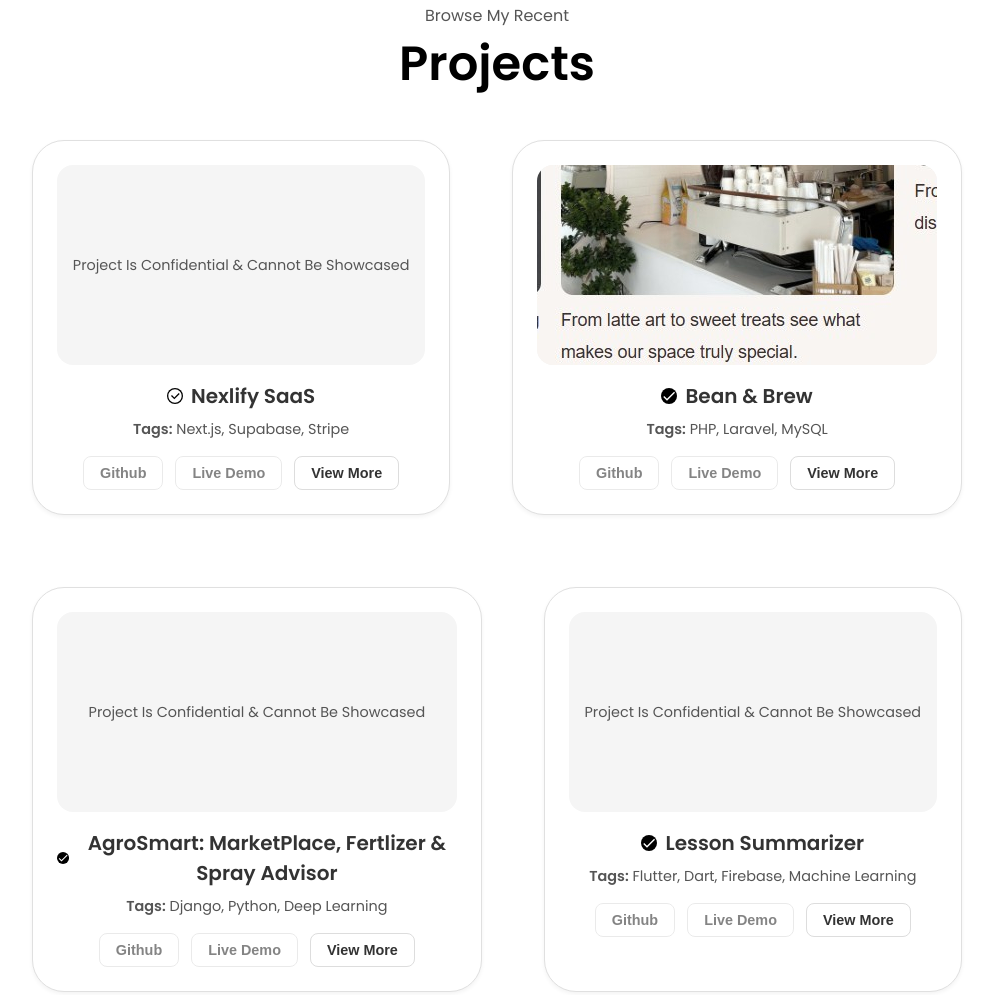
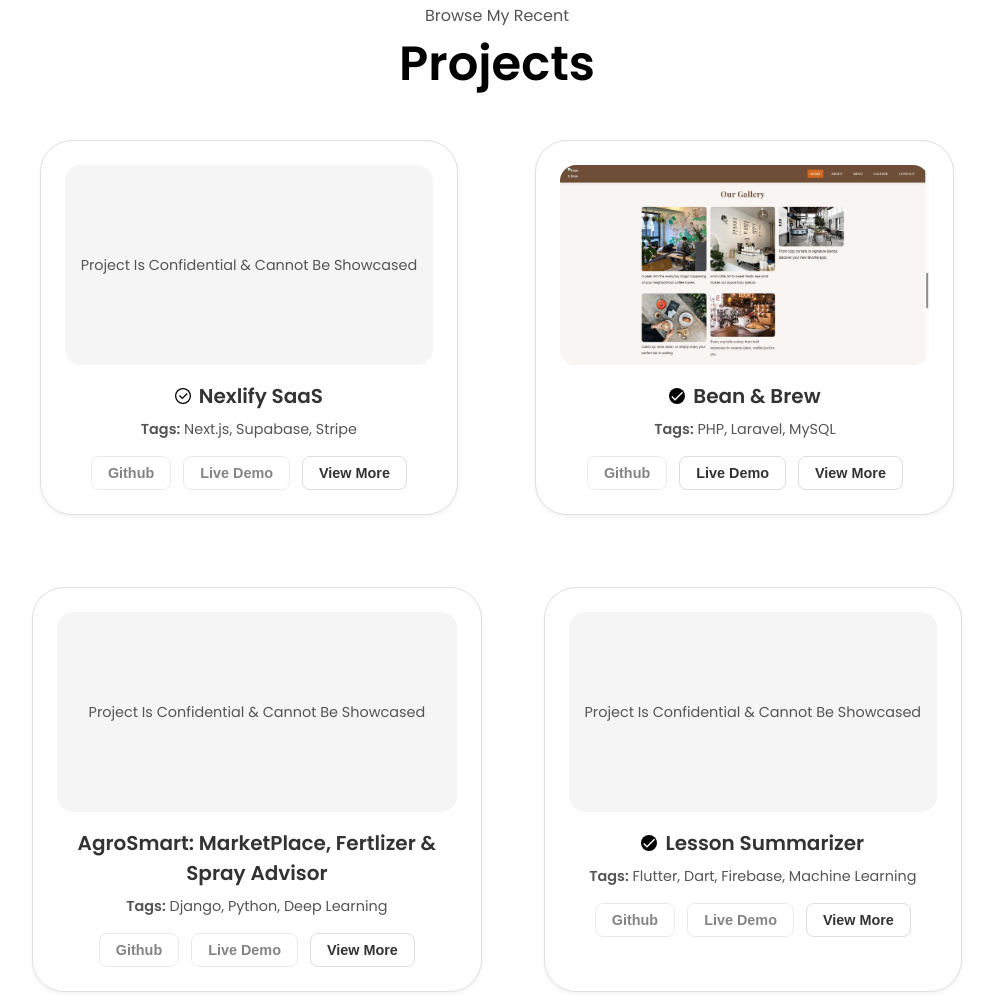
Before and after one commit to AbdulRahmanMudasser/abdulrahmanmudasser.github.io, a plain HTML site: page index.html in a window 1280 px wide. Shown: the part 2698-3693 px from the top of the page, without its empty margins (143-1136 px from the left). Drawn offline with Linux system fonts and the light colour scheme.

Commit message:
fix project demo image issue

```diff
--- a/index.html
+++ b/index.html
@@ -358,10 +358,7 @@
         <!-- Bean & Brew -->
         <div class="project-card">
           <div class="project-image-container">
-            <div class="project-image-placeholder">
-              <!-- Project Is Confidential & Cannot Be Showcased -->
-               <img src="projects/bean-and-brew.jpeg" alt="Bean & Brew Image">
-            </div>
+            <img src="projects/bean-and-brew.jpeg" alt="Bean & Brew Image" class="project-image">
           </div>
           <h2 class="project-title">
             <svg viewBox="0 0 24 24" fill="none" xmlns="http://www.w3.org/2000/svg">
@@ -375,7 +372,7 @@
             <button class="project-btn" disabled onclick="location.href='https://github.com/'">
               Github
             </button>
-            <button class="project-btn" disabled onclick="location.href='https://github.com/'">
+            <button class="project-btn" onclick="location.href='https://brew-and-bean.rf.gd/index.php'">
               Live Demo
             </button>
             <button class="project-btn" onclick="openModal('projectModalBrewHub')">
@@ -388,8 +385,8 @@
             <button class="modal-close" onclick="closeModal('projectModalBrewHub')">×</button>
             <h2 class="modal-title">BrewHub</h2>
             <div class="modal-image-container">
-              <div class="project-image-placeholder">
-                Project Is Confidential & Cannot Be Showcased
+              <div class="project-image-container">
+                <img src="projects/bean-and-brew.jpeg" alt="Bean & Brew Image" class="project-image">
               </div>
             </div>
             <div class="modal-details">
@@ -424,10 +421,10 @@
             </div>
           </div>
           <h2 class="project-title">
-            <svg viewBox="0 0 24 24" fill="none" xmlns="http://www.w3.org/2000/svg">
+            <!-- <svg viewBox="0 0 24 24" fill="none" xmlns="http://www.w3.org/2000/svg">
               <circle cx="12" cy="12" r="12" fill="#000" />
               <path d="M9 16.17L4.83 12l-1.42 1.41L9 19 21 7l-1.41-1.41L9 16.17z" fill="#fff" />
-            </svg>
+            </svg> -->
             AgroSmart: MarketPlace, Fertlizer & Spray Advisor
           </h2>
           <div class="project-tags"><strong>Tags:</strong> <span>Django, Python, Deep Learning</span></div>
```
